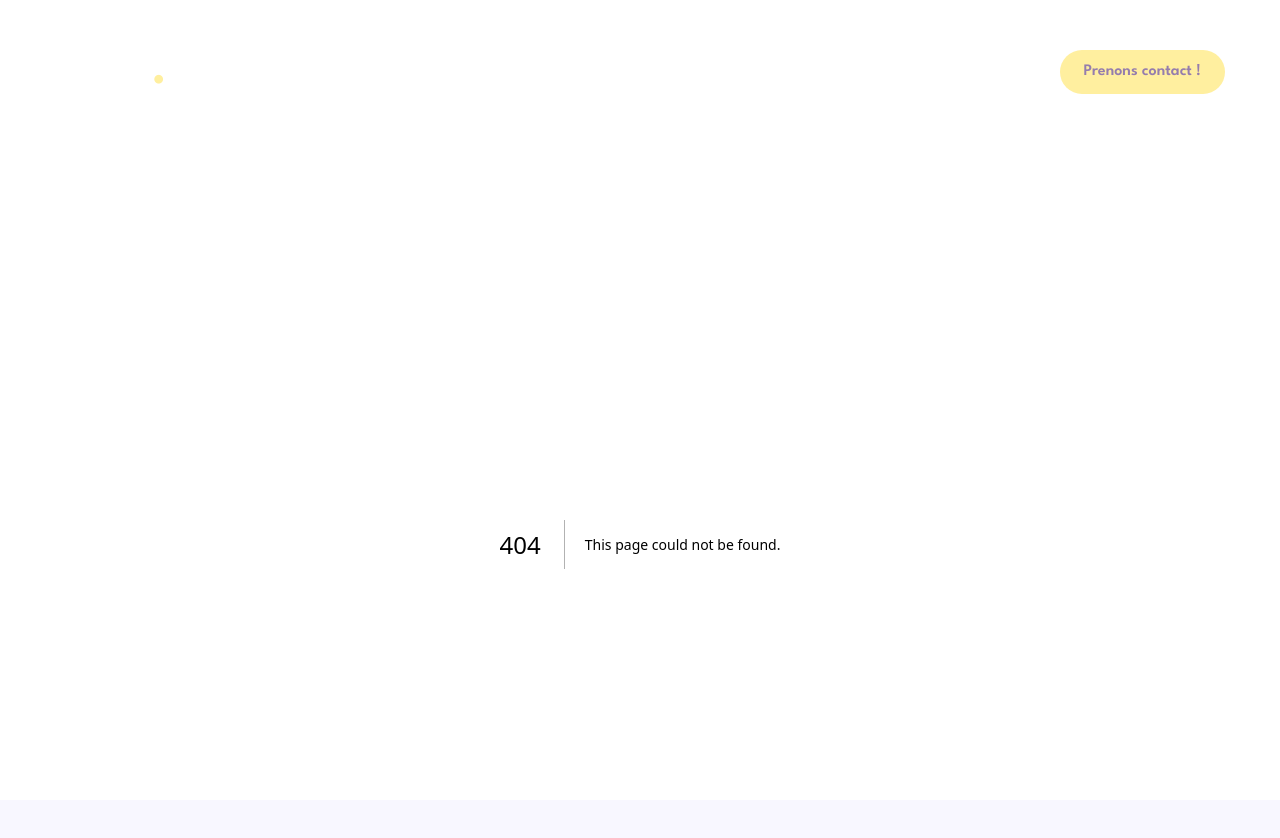
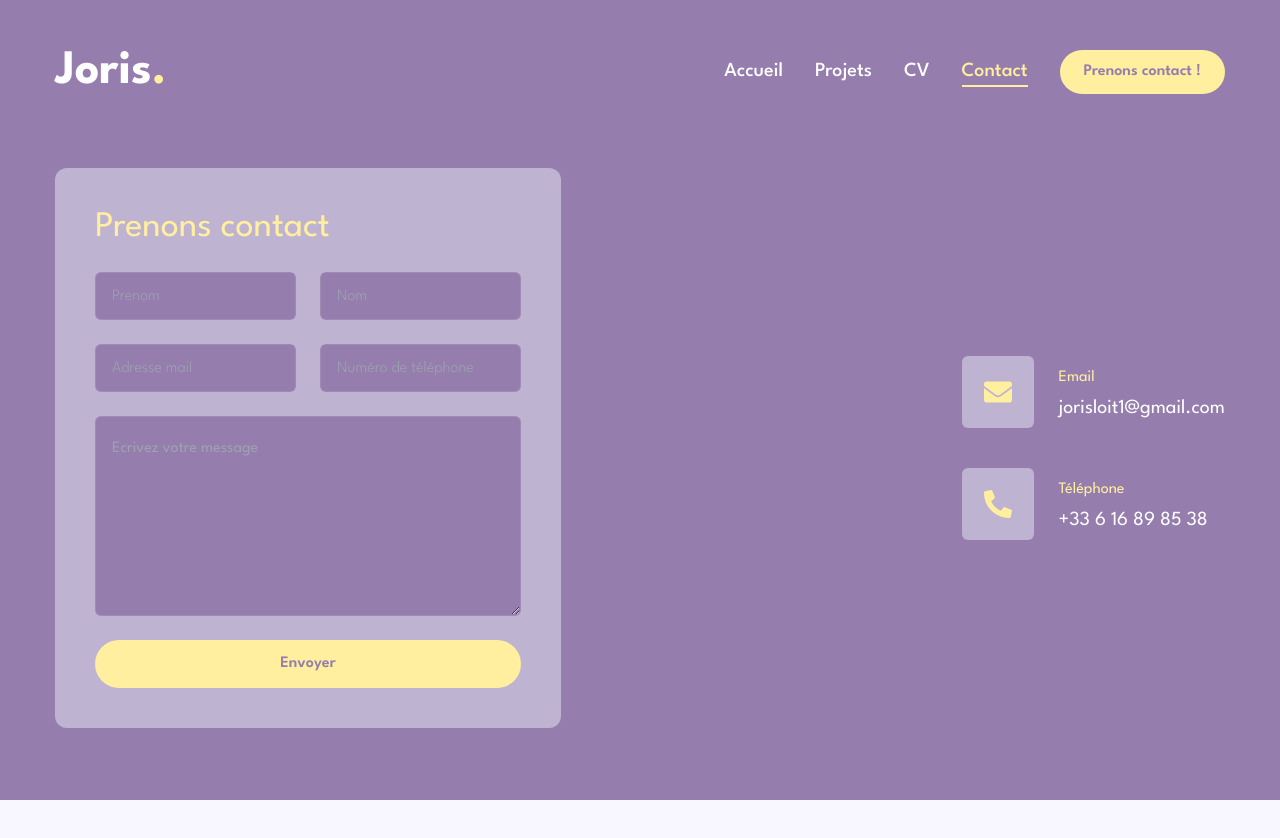
Before and after one commit to JorisLoit/portfolio, a Next.js app: page /contact in a window 1280 px wide. Before the commit this address had no page. Shown: the top 838 px of the page. After the commit the page ends 800 px from the top, so only its background shows below. Built offline with nearby package versions, Linux system fonts and the light colour scheme.

Commit message:
Contact form

```diff
--- /dev/null
+++ b/app/contact/page.tsx
@@ -0,0 +1,81 @@
+"use client";
+import { Button } from "@/components/ui/button";
+import { Input } from "@/components/ui/input";
+import { Textarea } from "@/components/ui/textarea";
+import { FaPhoneAlt, FaEnvelope } from "react-icons/fa";
+import { aboutMe } from "@/utils/constants";
+import { motion } from "framer-motion";
+
+const info = aboutMe.info;
+const page = () => {
+  const infoTel = info.find((value) => {
+    return value.fieldName === "Téléphone";
+  });
+  const infoEmail = info.find((value) => {
+    return value.fieldName === "Email";
+  });
+  return (
+    <motion.section
+      initial={{ opacity: 0 }}
+      animate={{ opacity: 1, transition: { delay: 2.4, duration: 0.4, ease: "easeIn" } }}
+      className="py-6"
+    >
+      <div className="container mx-auto">
+        <div className="flex flex-col xl:flex-row gap-[30px]">
+          <div className="xl:h-[54%] order-2 xl:order-none">
+            <form
+              className="flex flex-col gap-6 p-10 bg-lavender-400 rounded-xl"
+              method="POST"
+              action="sendmail.php"
+            >
+              <h3 className="text-4xl text-accent">Prenons contact</h3>
+              <div className="grid grid-cols-1 md:grid-cols-2 gap-6">
+                <Input type="firstname" placeholder="Prenom" name="firstname" required />
+                <Input type="lastname" placeholder="Nom" name="lastname" required />
+                <Input type="email" placeholder="Adresse mail" name="email" required />
+                <Input type="num" name="num" placeholder="Numéro de téléphone" />
+              </div>
+              <Textarea
+                className="h-[200px]"
+                placeholder="Ecrivez votre message"
+                required
+                name="message"
+              />
+              <Button size="sm" className="max-w-30 flex align-middle" type="submit">
+                Envoyer
+              </Button>
+            </form>
+          </div>
+          <div className="flex-1 flex items-center xl:justify-end order-1 xl:order-none mb-8 xl:mb-0">
+            <ul className="flex flex-col gap-10">
+              <li className="flex items-center gap-6">
+                <div className="w-[52px] h-[52px] xl:w-[72px] xl:h-[72px] bg-lavender-400 text-accent rounded-md flex items-center justify-center">
+                  <div className="text-[28px]">
+                    <FaEnvelope />
+                  </div>
+                </div>
+                <div className="flex-1">
+                  <p className="text-visvis-200">{infoEmail?.fieldName}</p>
+                  <h3 className="text-xl">{infoEmail?.fieldValue}</h3>
+                </div>
+              </li>
+              <li className="flex items-center gap-6">
+                <div className="w-[52px] h-[52px] xl:w-[72px] xl:h-[72px] bg-lavender-400 text-accent rounded-md flex items-center justify-center">
+                  <div className="text-[28px]">
+                    <FaPhoneAlt />
+                  </div>
+                </div>
+                <div className="flex-1">
+                  <p className="text-visvis-200">{infoTel?.fieldName}</p>
+                  <h3 className="text-xl">{infoTel?.fieldValue}</h3>
+                </div>
+              </li>
+            </ul>
+          </div>
+        </div>
+      </div>
+    </motion.section>
+  );
+};
+
+export default page;
--- a/app/projects/page.tsx
+++ b/app/projects/page.tsx
@@ -63,7 +63,7 @@ const Projects = () => {
               })}
               <WorkSliderButtons
                 containerStyles="flex gap-2 absolute right-0 bottom-[calc(50%_-_22px)] xl:bottom-0 z-20 w-full justify-between xl:w-max xl:justify-none"
-                buttonStyles="bg-accent hover:bg-accent-hover text-primary text-[22px] w-[44px] flex justify-center items-center items-cneter transition-all"
+                buttonStyles="bg-accent hover:bg-accent-hover text-primary text-[22px] w-[44px] flex justify-center items-center transition-all"
               />
             </Swiper>
           </div>
--- a/components/Links.tsx
+++ b/components/Links.tsx
@@ -7,7 +7,7 @@ const Links = () => {
   return links.map((link, index) => {
     return (
       <Link
-        href={link.path}
+        href={`${link.path}`}
         key={index}
         className={`${
           link.path === pathname && "text-accent border-b-2 border-accent "
--- a/components/ui/button.tsx
+++ b/components/ui/button.tsx
@@ -5,7 +5,7 @@ import { cva, type VariantProps } from "class-variance-authority";
 import { cn } from "@/lib/utils";
 
 const buttonVariants = cva(
-  "inline-flex items-center justify center whitespace-nowrap rounded-full text-base font-semibold ring-offset-white transition-colors",
+  "inline-flex items-center justify-center whitespace-nowrap rounded-full text-base font-semibold ring-offset-white transition-colors",
   {
     variants: {
       variant: {
@@ -37,11 +37,7 @@ const Button = React.forwardRef<HTMLButtonElement, ButtonProps>(
   ({ className, variant, size, asChild = false, ...props }, ref) => {
     const Comp = asChild ? Slot : "button";
     return (
-      <Comp
-        className={cn(buttonVariants({ variant, size, className }))}
-        ref={ref}
-        {...props}
-      />
+      <Comp className={cn(buttonVariants({ variant, size, className }))} ref={ref} {...props} />
     );
   }
 );
--- a/components/ui/input.tsx
+++ b/components/ui/input.tsx
@@ -2,8 +2,7 @@ import * as React from "react";
 
 import { cn } from "@/lib/utils";
 
-export interface InputProps
-  extends React.InputHTMLAttributes<HTMLInputElement> {}
+export interface InputProps extends React.InputHTMLAttributes<HTMLInputElement> {}
 
 const Input = React.forwardRef<HTMLInputElement, InputProps>(
   ({ className, type, ...props }, ref) => {
@@ -11,7 +10,7 @@ const Input = React.forwardRef<HTMLInputElement, InputProps>(
       <input
         type={type}
         className={cn(
-          "flex h-10 w-full rounded-md border border-visvis-200 bg-white px-3 py-2 text-sm ring-offset-white file:border-0 file:bg-transparent file:text-sm file:font-medium placeholder:text-visvis-500 focus-visible:outline-none focus-visible:ring-2 focus-visible:ring-visvis-950 focus-visible:ring-offset-2 disabled:cursor-not-allowed disabled:opacity-50 dark:border-visvis-800 dark:bg-visvis-950 dark:ring-offset-visvis-950 dark:placeholder:text-visvis-400 dark:focus-visible:ring-visvis-300",
+          "flex h-[48px] rounded-md border border-white/10 focus:border-accent font-light bg-primary px-4 py-5 text-base placeholder:via-visvis-200 outline-none",
           className
         )}
         ref={ref}
--- a/components/ui/textarea.tsx
+++ b/components/ui/textarea.tsx
@@ -2,15 +2,14 @@ import * as React from "react";
 
 import { cn } from "@/lib/utils";
 
-export interface TextareaProps
-  extends React.TextareaHTMLAttributes<HTMLTextAreaElement> {}
+export interface TextareaProps extends React.TextareaHTMLAttributes<HTMLTextAreaElement> {}
 
 const Textarea = React.forwardRef<HTMLTextAreaElement, TextareaProps>(
   ({ className, ...props }, ref) => {
     return (
       <textarea
         className={cn(
-          "flex min-h-[80px] w-full rounded-md border border-visvis-200 bg-white px-3 py-2 text-sm ring-offset-white placeholder:text-visvis-500 focus-visible:outline-none focus-visible:ring-2 focus-visible:ring-visvis-950 focus-visible:ring-offset-2 disabled:cursor-not-allowed disabled:opacity-50 dark:border-visvis-800 dark:bg-visvis-950 dark:ring-offset-visvis-950 dark:placeholder:text-visvis-400 dark:focus-visible:ring-visvis-300",
+          "flex min-h-[80px] w-full rounded-md border border-white/10 bg-primary px-4 py-5 text-base placeholder:via-visvis-200 focus-visible:outline-none focus-visible:ring-1 focus-visible:ring-accent focus-visible:ring-offset-0 disabled:cursor-not-allowed disabled:opacity-50",
           className
         )}
         ref={ref}
--- a/tailwind.config.ts
+++ b/tailwind.config.ts
@@ -45,7 +45,7 @@ const config = {
         },
         accent: {
           DEFAULT: "#ffef9f",
-          hover: "#00e187",
+          hover: "#EECEB9",
         },
       },
       keyframes: {
--- a/utils/constants.tsx
+++ b/utils/constants.tsx
@@ -32,6 +32,10 @@ export const links: LinksType[] = [
   {
     name: "CV",
     path: "/resume",
+  },
+  {
+    name: "Contact",
+    path: "/contact",
   },
 ];
 export const socials: SocialIcons[] = [
--- a/utils/types.tsx
+++ b/utils/types.tsx
@@ -2,6 +2,7 @@ import { ReactElement } from "react";
 type FieldType = {
   fieldName: String;
   fieldValue: String;
+  icon?: ReactElement;
 };
 
 export type SocialIcons = {
@@ -38,5 +39,5 @@ export type ProjectsType = {
   description: String;
   stack: { name: String }[];
   type: String;
-  image:String;
+  image: String;
 };
```
